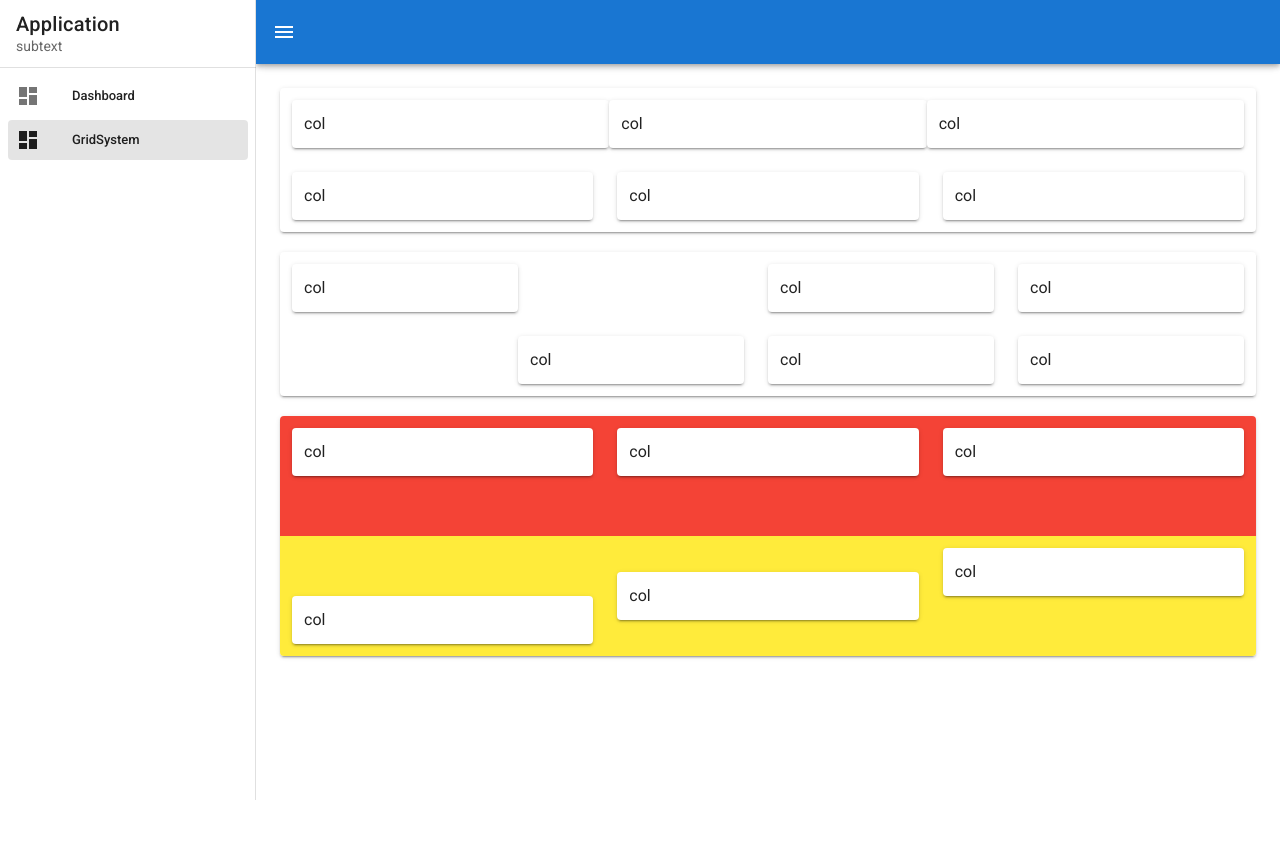
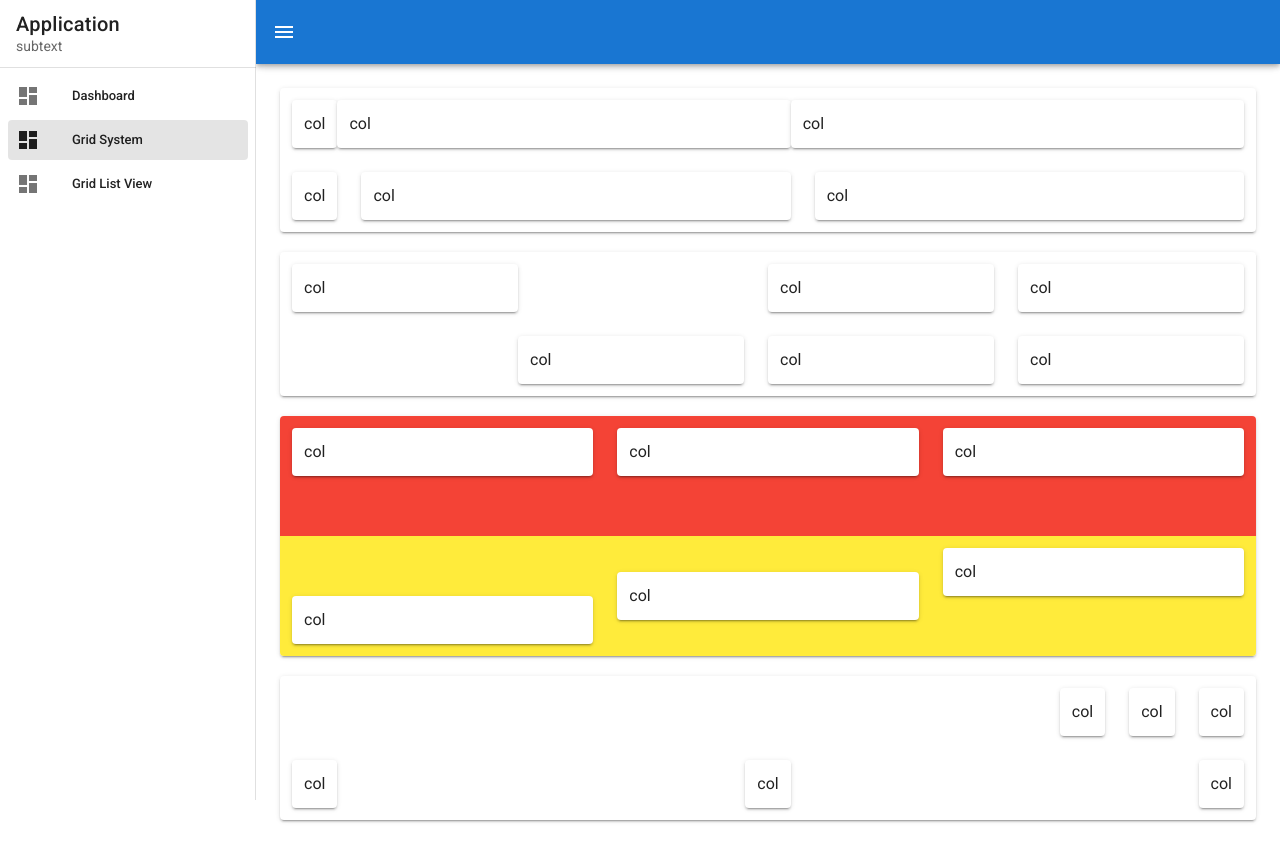
Before and after one commit to duwon/vutify-test-app, a Vue app: page /grid-system in a window 1280 px wide. Before the commit the page ends 800 px from the top, so only its background shows below. Built offline with nearby package versions, Linux system fonts and the light colour scheme.

Commit message:
GridSystem 예제
cols, justify

```diff
--- a/src/App.vue
+++ b/src/App.vue
@@ -5,12 +5,15 @@
       color="primary"
       dark
     >
-      <v-app-bar-nav-icon @click="drawer=!drawer"></v-app-bar-nav-icon>
+      <v-app-bar-nav-icon @click="drawer=!drawer" />
 
       <v-spacer />
     </v-app-bar>
 
-    <v-navigation-drawer v-model="drawer" app>
+    <v-navigation-drawer
+      v-model="drawer"
+      app
+    >
       <v-list-item>
         <v-list-item-content>
           <v-list-item-title class="text-h6">
@@ -62,7 +65,8 @@ export default {
     drawer: true,
     items: [
       { title: 'Dashboard', icon: 'mdi-view-dashboard', to: '/' },
-      { title: 'GridSystem', icon: 'mdi-view-dashboard', to: '/grid-system' }
+      { title: 'Grid System', icon: 'mdi-view-dashboard', to: '/grid-system' },
+      { title: 'Grid List View', icon: 'mdi-view-dashboard', to: '/grid-list-page' }
     ],
     right: null
   })
--- a/src/router/index.js
+++ b/src/router/index.js
@@ -2,6 +2,7 @@ import Vue from 'vue'
 import VueRouter from 'vue-router'
 import Dashboard from '@/views/Dashboard'
 import Gridsystem from '@/views/GridSystem'
+import GridListPage from '@/views/GridListPage'
 
 Vue.use(VueRouter)
 
@@ -15,6 +16,11 @@ const routes = [
     path: '/grid-system',
     name: 'GridSystem',
     component: Gridsystem
+  },
+  {
+    path: '/grid-list-page',
+    name: 'GridListPage',
+    component: GridListPage
   }
 ]
 
--- /dev/null
+++ b/src/views/GridListPage.vue
@@ -0,0 +1,45 @@
+<template>
+  <v-container>
+    <v-row>
+      <v-col
+        v-for="count in 12"
+        :key="count"
+        cols="12"
+        sm="6"
+        md="4"
+        lg="3"
+      >
+        <v-card
+          class="pa-3"
+          outlined
+        >
+          content
+        </v-card>
+      </v-col>
+    </v-row>
+    <v-row>
+      <v-col
+        v-for="count in 12"
+        :key="count"
+        cols="3"
+      >
+        <v-card
+          class="pa-3"
+          outlined
+        >
+          content
+        </v-card>
+      </v-col>
+    </v-row>
+  </v-container>
+</template>
+
+<script>
+export default {
+
+}
+</script>
+
+<style>
+
+</style>
--- a/src/views/GridSystem.vue
+++ b/src/views/GridSystem.vue
@@ -2,7 +2,9 @@
   <v-container fluid>
     <v-card class="pa-3">
       <v-row no-gutters>
-        <v-col>
+        <v-col
+          cols="auto"
+        >
           <v-card
             class="pa-3"
             outlind
@@ -28,7 +30,9 @@
         </v-col>
       </v-row>
       <v-row>
-        <v-col>
+        <v-col
+          cols="auto"
+        >
           <v-card
             class="pa-3"
             outlind
@@ -65,7 +69,7 @@
             col
           </v-card>
         </v-col>
-        <v-spacer></v-spacer>
+        <v-spacer />
         <v-col>
           <v-card
             class="pa-3"
@@ -84,7 +88,7 @@
         </v-col>
       </v-row>
       <v-row>
-        <v-spacer></v-spacer>
+        <v-spacer />
         <v-col>
           <v-card
             class="pa-3"
@@ -178,6 +182,77 @@
         </v-col>
       </v-row>
     </v-card>
+
+    <v-card class="mt-5 pa-3">
+      <v-row
+        justify="end"
+      >
+        <v-col
+          cols="auto"
+        >
+          <v-card
+            class="pa-3"
+            outlind
+          >
+            col
+          </v-card>
+        </v-col>
+        <v-col
+          cols="auto"
+        >
+          <v-card
+            class="pa-3"
+            outlind
+          >
+            col
+          </v-card>
+        </v-col>
+        <v-col
+          cols="auto"
+        >
+          <v-card
+            class="pa-3"
+            outlind
+          >
+            col
+          </v-card>
+        </v-col>
+      </v-row>
+      <v-row
+        justify="space-between"
+      >
+        <v-col
+          cols="auto"
+        >
+          <v-card
+            class="pa-3"
+            outlind
+          >
+            col
+          </v-card>
+        </v-col>
+        <v-col
+          cols="auto"
+        >
+          <v-card
+            class="pa-3"
+            outlind
+          >
+            col
+          </v-card>
+        </v-col>
+        <v-col
+          cols="auto"
+        >
+          <v-card
+            class="pa-3"
+            outlind
+          >
+            col
+          </v-card>
+        </v-col>
+      </v-row>
+    </v-card>
   </v-container>
 </template>
 
```
